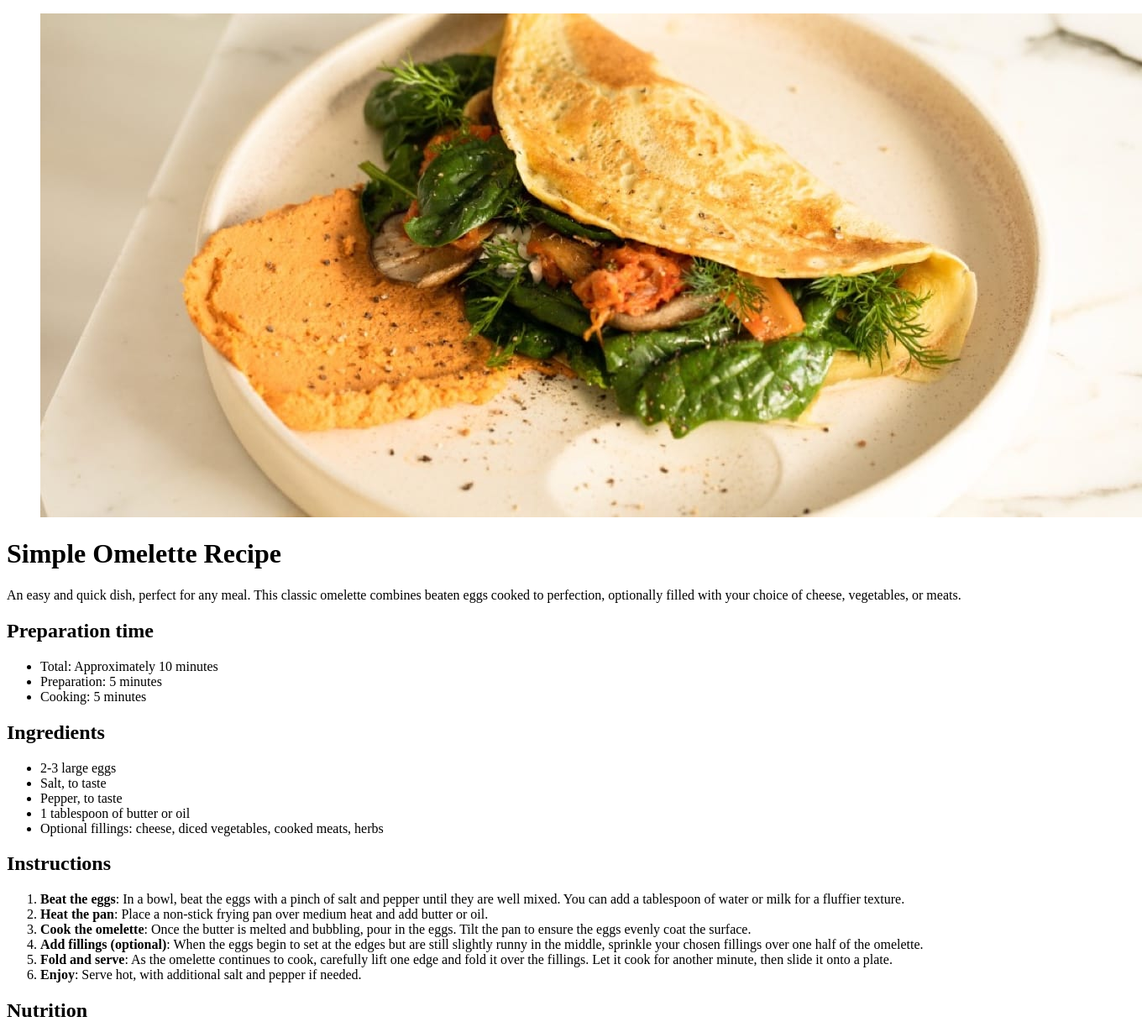
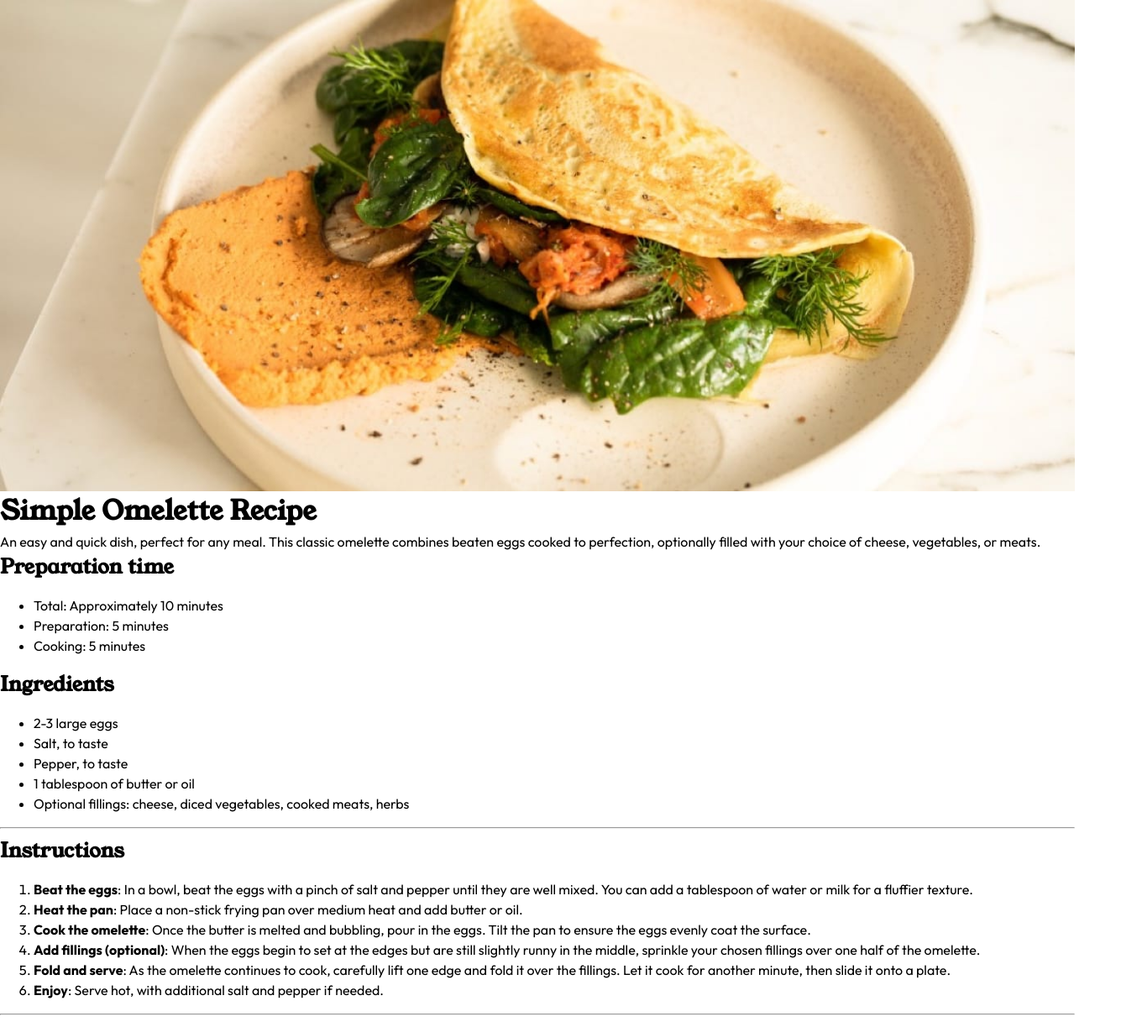
Before and after one commit to JamalGuyo/recipe-page, a plain HTML site: page index.html in a window 1280 px wide. Shown: the top 1223 px of the page at 84% size, 1360 px wide, since content can reach past the window. Drawn offline with Linux system fonts and the light colour scheme.

Commit message:
add a reset and missing <hr> tag

```diff
--- a/index.html
+++ b/index.html
@@ -3,8 +3,6 @@
   <head>
     <meta charset="UTF-8" />
     <meta name="viewport" content="width=device-width, initial-scale=1.0" />
-    <!-- displays site properly based on user's device -->
-
     <link
       rel="icon"
       type="image/png"
@@ -61,6 +59,8 @@
         </ul>
       </article>
 
+      <hr />
+
       <article>
         <h2>Instructions</h2>
 
@@ -100,6 +100,8 @@
           </li>
         </ol>
       </article>
+
+      <hr />
 
       <article>
         <h2>Nutrition</h2>
--- a/style.css
+++ b/style.css
@@ -19,6 +19,39 @@
 
 }
 
+
+/*RESET*/
+*,
+*::before,
+*::after {
+  box-sizing: border-box;
+}
+
+body,
+h1,
+h2,
+p,
+figure {
+  margin: 0;
+}
+
+img {
+  display: block;
+  max-width: 100%;
+}
+
+/*General styling*/
+body {
+  line-height: 1.5;
+  font-family: var(--ff-outfit)
+}
+
+h1,
+h2 {
+  font-family: var(--ff-young);
+}
+
+
 /*Components*/
 /**Attribution*/
 .attribution {
```
